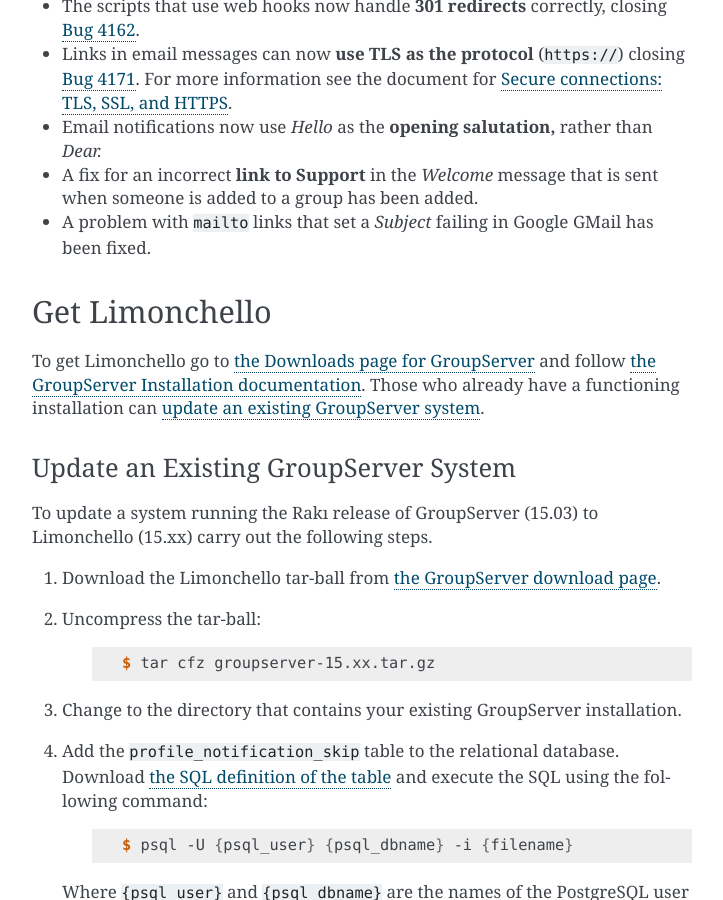
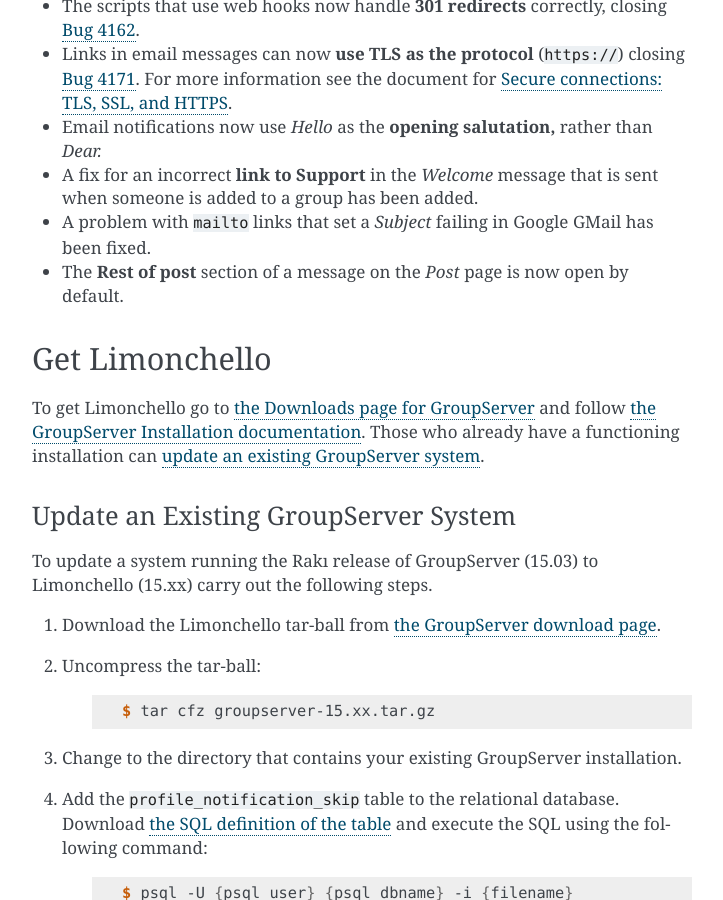
Before and after one commit to groupserver/buildout, a Sphinx documentation site: the page built from docs/release-notes-15xx.rst, in a window 1280 px wide and 900 px high, scrolled down 4388 px. Shown: the whole window, without its empty margins (388-1111 px from the left). Built offline with Sphinx 7.4.7, drawn with Linux system fonts in a browser that asks for light colours.

Commit message:
Noting the Post change

```diff
--- a/docs/release-notes-15xx.rst
+++ b/docs/release-notes-15xx.rst
@@ -260,6 +260,8 @@
   added.
 * A problem with ``mailto`` links that set a
   :mailheader:`Subject` failing in Google GMail has been fixed.
+* The **Rest of post** section of a message on the *Post* page is
+  now open by default.
 
 .. _Issue 4156: https://redmine.iopen.net/issues/4156
 .. _Bug 4162: https://redmine.iopen.net/issues/4162
```
